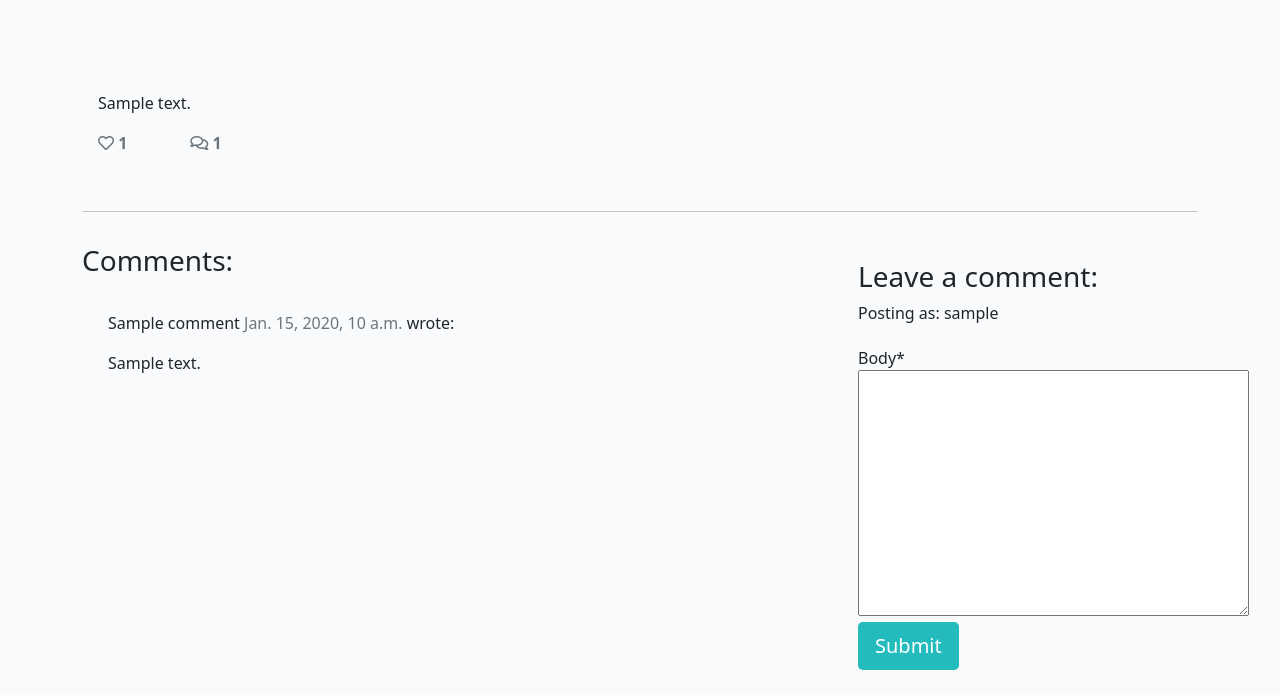
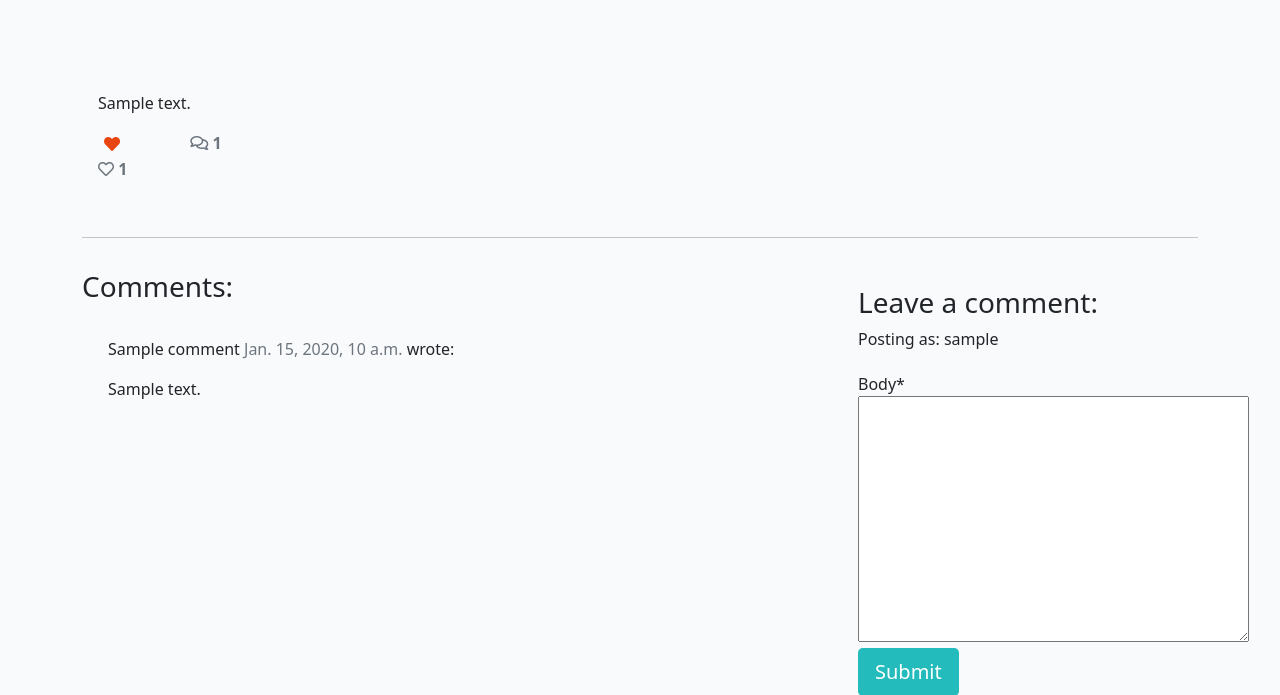
Before and after one commit to mmoore483/CI-Blog-WT, a Django app: a page that uses templates/post_detail.html in a window 1280 px wide. Shown: the part 281-976 px from the top of the page. Run offline with Django 3.2, Linux system fonts and the light colour scheme; a user stored in the database is signed in; tables that the repository leaves empty hold one stand-in row (values such as "Sample post"); some libraries are stand-ins or nearby versions.

Commit message:
Add like feature

```diff
--- a/blog/urls.py
+++ b/blog/urls.py
@@ -4,4 +4,5 @@ from . import views
 urlpatterns = [
     path("", views.PostList.as_view(), name="home"),
     path('<slug:slug>/', views.PostDetail.as_view(), name='post_detail'),
+    path('like/<slug:slug>', views.PostLike.as_view(), name='post_like'),
 ]
--- a/blog/views.py
+++ b/blog/views.py
@@ -1,5 +1,6 @@
-from django.shortcuts import render, get_object_or_404
+from django.shortcuts import render, get_object_or_404, reverse
 from django.views import generic, View
+from django.http import HttpResponseRedirect
 from .models import Post
 from .forms import CommentForm
 
@@ -61,3 +62,14 @@ class PostDetail(View):
                 "comment_form": CommentForm()
             },
         )
+
+class PostLike(View):
+
+    def post(self, request, slug, *args, **kwargs):
+        post = get_object_or_404(Post, slug=slug)
+        if post.likes.filter(id=request.user.id).exists():
+            post.likes.remove(request.user)
+        else:
+            post.likes.add(request.user)
+
+        return HttpResponseRedirect(reverse('post_detail', args=[slug]))
--- a/templates/post_detail.html
+++ b/templates/post_detail.html
@@ -1,5 +1,4 @@
 {% extends 'base.html' %} {% block content %}
-
 {% load crispy_forms_tags %}
 
 <div class="masthead">
@@ -35,9 +34,31 @@
                 <div class="row">
 
                     <div class="col-1">
-                        <!-- The number of likes goes before the closing strong tag -->
-                        <strong class="text-secondary"><i class="far fa-heart"></i> {{ post.number_of_likes }} </strong>
+                        <strong>
+                            {% if user.is_authenticated %}
+                            <form class="d-line" action="{% url 'post_like' post.slug %}" method="POST">
+                                {% csrf_token %}
+                                {% if liked %}
+
+                                <button type="submit" name="blogpost_id" value="{{post.slug}}" class="btn-like"><i
+                                        class="fas fa-heart"></i></button>
+
+                                {% else %}
+
+                                <button type="submit" name="blogpost_id" value="{{post.slug}}" class="btn-like"><i
+                                        class="far fa-heart"></i></button>
+
+                                {% endif %}
+
+                            </form>
+                            {% else %}
+                            <span class="text-secondary"><i class="far fa-heart"></i></span>
+
+                            {% endif %}
+                            <span class="text-secondary"><i class="far fa-heart"></i> {{ post.number_of_likes }} </span>
+                        </strong>
                     </div>
+
                     <div class="col-1">
                         {% with comments.count as total_comments %}
                         <strong class="text-secondary"><i class="far fa-comments"></i>
```
